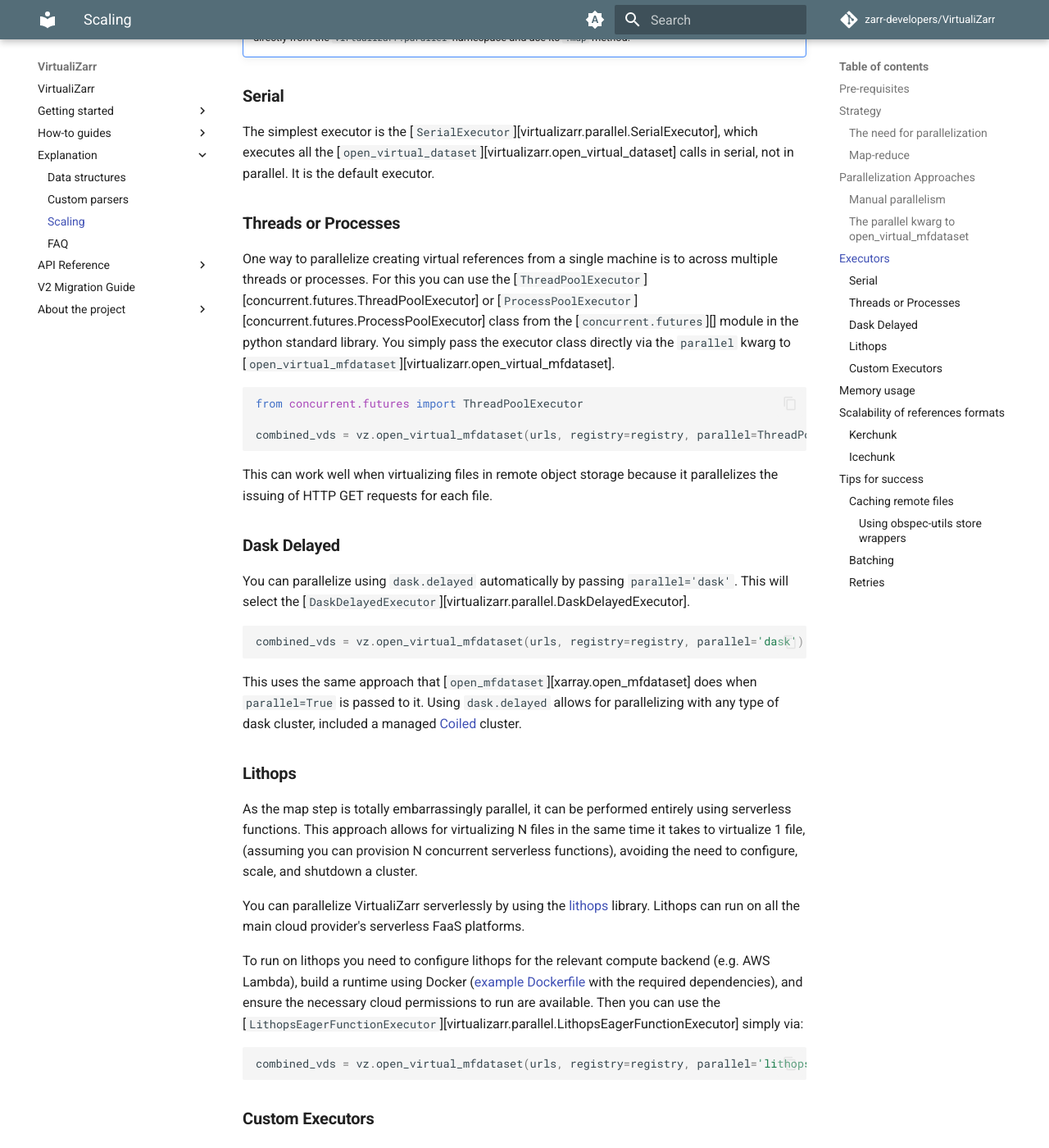
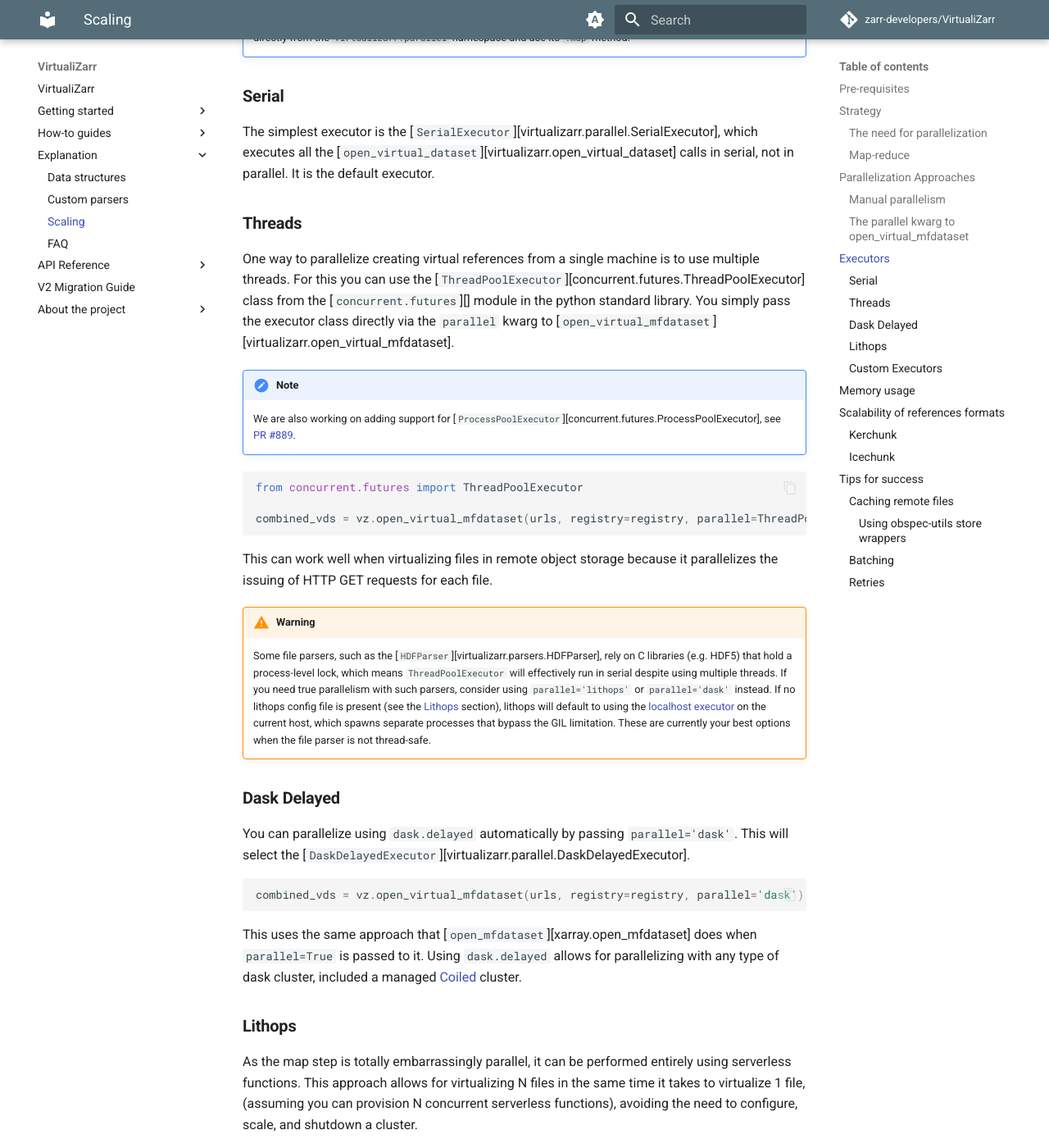
Before and after one commit to zarr-developers/VirtualiZarr, an MkDocs documentation site: the page built from docs/scaling.md, in a window 1280 px wide and 1400 px high, scrolled down 3003 px. Shown: the whole window at 82% size. Built offline with MkDocs 1.6.1 and Material for MkDocs 9.7.7, drawn with Linux system fonts in a browser that asks for light colours; comment, search, counter and statistics services are not loaded; the version menu is left out.

Commit message:
Correct Scaling docs.  (#890)
* Add ProcessPoolExecutor to check if it fails in the tests

* [pre-commit.ci] auto fixes from pre-commit.com hooks

for more information, see https://pre-commit.ci

* strict xfail the ProcessPoolExecutor

* [pre-commit.ci] auto fixes from pre-commit.com hooks

for more information, see https://pre-commit.ci

* Add warnings, recommendations and references

* Remove ProcessPoolExec from main text

---------

Co-authored-by: pre-commit-ci[bot] <66853113+pre-commit-ci[bot]@users.noreply.github.com>

````diff
--- a/docs/scaling.md
+++ b/docs/scaling.md
@@ -97,11 +97,14 @@ VirtualiZarr comes with a small selection of executors you can choose from when
 The simplest executor is the [`SerialExecutor`][virtualizarr.parallel.SerialExecutor], which executes all the [`open_virtual_dataset`][virtualizarr.open_virtual_dataset] calls in serial, not in parallel.
 It is the default executor.
 
-### Threads or Processes
+### Threads
 
-One way to parallelize creating virtual references from a single machine is to across multiple threads or processes.
-For this you can use the [`ThreadPoolExecutor`][concurrent.futures.ThreadPoolExecutor] or [`ProcessPoolExecutor`][concurrent.futures.ProcessPoolExecutor] class from the [`concurrent.futures`][] module in the python standard library.
+One way to parallelize creating virtual references from a single machine is to use multiple threads.
+For this you can use the [`ThreadPoolExecutor`][concurrent.futures.ThreadPoolExecutor] class from the [`concurrent.futures`][] module in the python standard library.
 You simply pass the executor class directly via the `parallel` kwarg to [`open_virtual_mfdataset`][virtualizarr.open_virtual_mfdataset].
+
+!!! note
+    We are also working on adding support for [`ProcessPoolExecutor`][concurrent.futures.ProcessPoolExecutor], see [PR #889](https://github.com/zarr-developers/VirtualiZarr/pull/889).
 
 ```python
 from concurrent.futures import ThreadPoolExecutor
@@ -110,6 +113,10 @@ combined_vds = vz.open_virtual_mfdataset(urls, registry=registry, parallel=Threa
 ```
 
 This can work well when virtualizing files in remote object storage because it parallelizes the issuing of HTTP GET requests for each file.
+
+!!! warning
+    Some file parsers, such as the [`HDFParser`][virtualizarr.parsers.HDFParser], rely on C libraries (e.g. HDF5) that hold a process-level lock, which means `ThreadPoolExecutor` will effectively run in serial despite using multiple threads.
+    If you need true parallelism with such parsers, consider using `parallel='lithops'` or `parallel='dask'` instead. If no lithops config file is present (see the [Lithops](#lithops) section), lithops will default to using the [localhost executor](https://lithops-cloud.github.io/docs/source/api_futures.html#lithops.executors.LocalhostExecutor) on the current host, which spawns separate processes that bypass the GIL limitation. These are currently your best options when the file parser is not thread-safe.
 
 ### Dask Delayed
 
````
Also changed, not shown: 1 other file.
